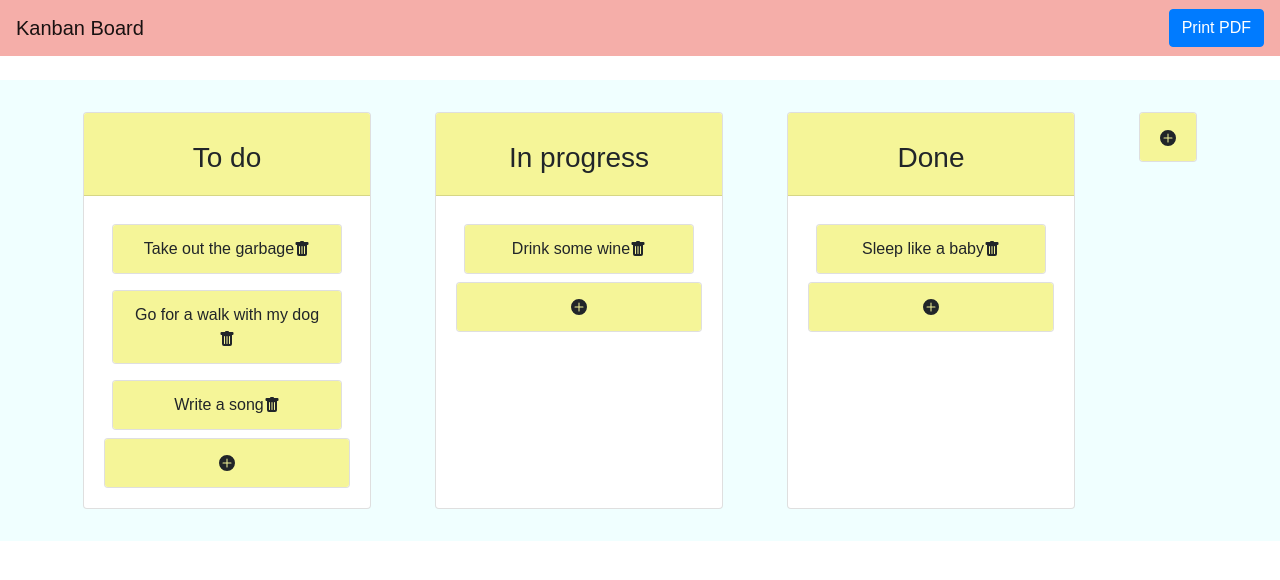
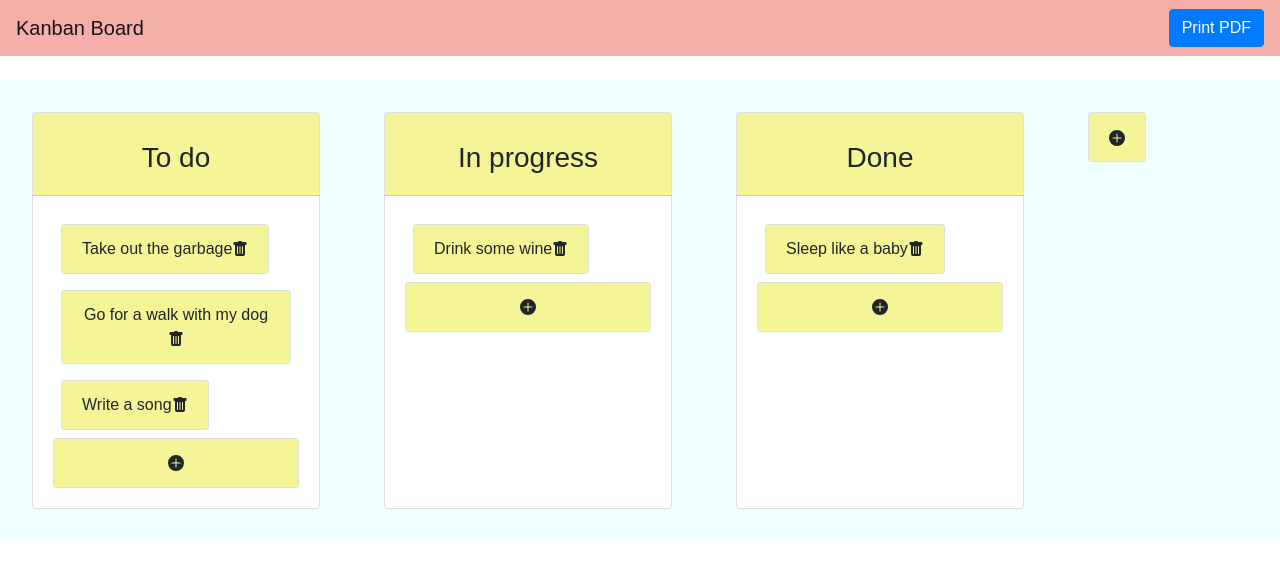
Before and after one commit to jessicaseo83/kanban, a React (Create React App) app: page / in a window 1280 px wide. Shown: the top 580 px of the page. Built offline with nearby package versions, Linux system fonts and the light colour scheme.

Commit message:
Try to debug the ghost div

```diff
--- a/src/components/Column.js
+++ b/src/components/Column.js
@@ -15,7 +15,6 @@ export default function Column(props) {
   const propTasks = props.column.title;
   const [columnName, setColumnName] = useState(props.column.title);
   const [edit, setEdit] = useState(false);
-  const [modalShow, setModalShow] = useState(false);
 
   const handleSubmit = () => {
     props.editColumnName(columnName);
@@ -30,7 +29,7 @@ export default function Column(props) {
   return (
     <Draggable draggableId={props.column.id} index={props.index}>
       {(provided) => (
-        <Card {...provided.draggableProps} ref={provided.innerRef}className="columns" style={{ width: '18rem' }}>
+        <Card {...provided.draggableProps} ref={provided.innerRef} className="columns" style={{ width: '18rem' }}>
 
           {edit === true &&
             <>
@@ -47,7 +46,7 @@ export default function Column(props) {
               <Card.Header {...provided.dragHandleProps} className="card-header">
                 <div className="edit-delete-btn">
                   <BsPencil onClick={()=>setEdit(true)}>Edit</BsPencil>
-                  <BsFillTrashFill onClick={() => setModalShow(true)}/>
+                  <BsFillTrashFill onClick={() => props.deleteColumn(props.column.id)}/>
                   {/* <AlertMsg
                     show={modalShow}
                     onHide={() => setModalShow(false)}
@@ -64,8 +63,6 @@ export default function Column(props) {
               <CardGroup
               ref={provided.innerRef}
               {...provided.droppableProps}
-              style={{display: "flex", flexDirection: "column", flexGrow: 1}}
-
               >
                 {tasks}
                 {provided.placeholder}
--- a/src/styles/index.css
+++ b/src/styles/index.css
@@ -1,7 +1,5 @@
 .App {
   font-family: sans-serif;
-  display: flex;
-  justify-content: center;
   text-align: center;
   margin-top: 5em;
   background-color: azure;
```
